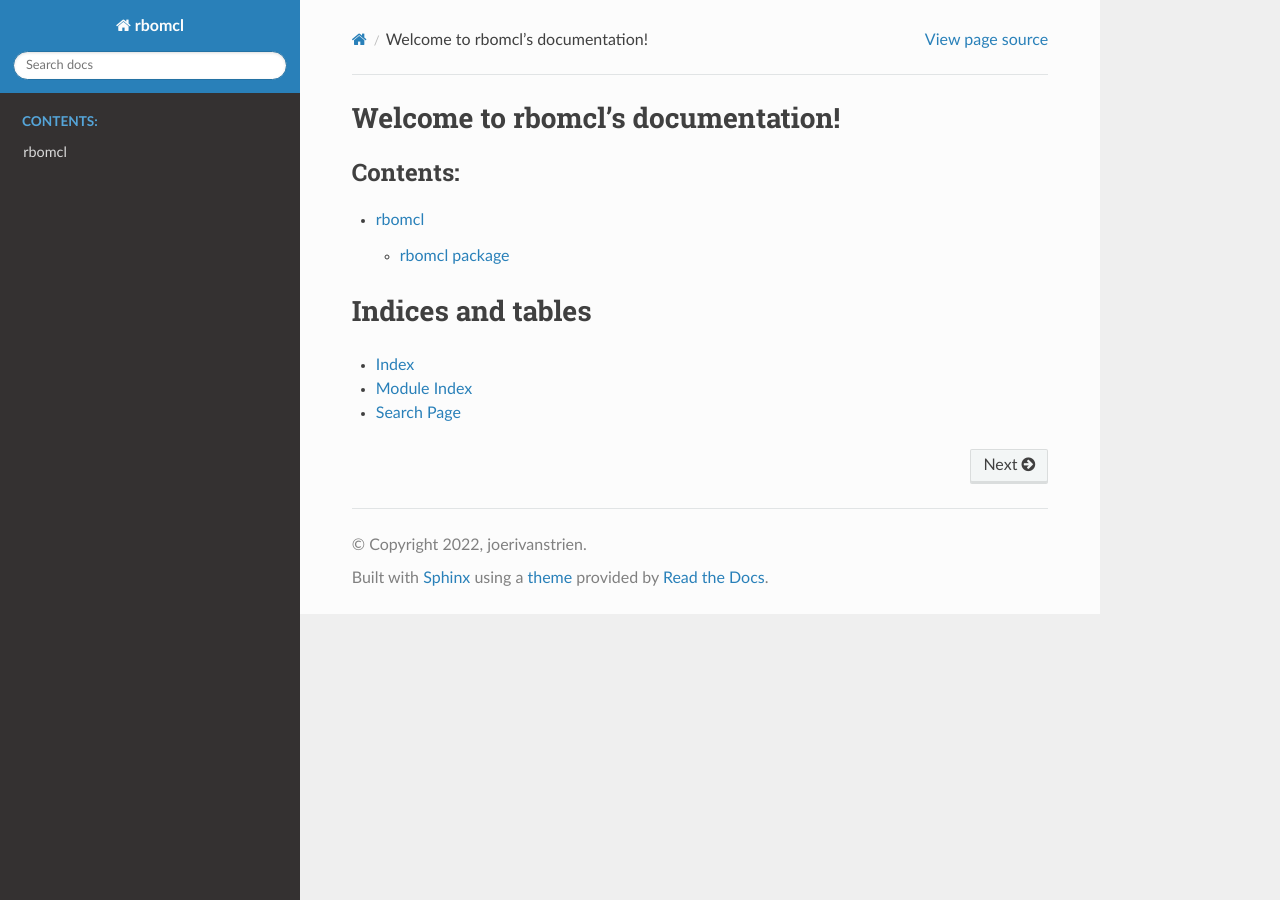
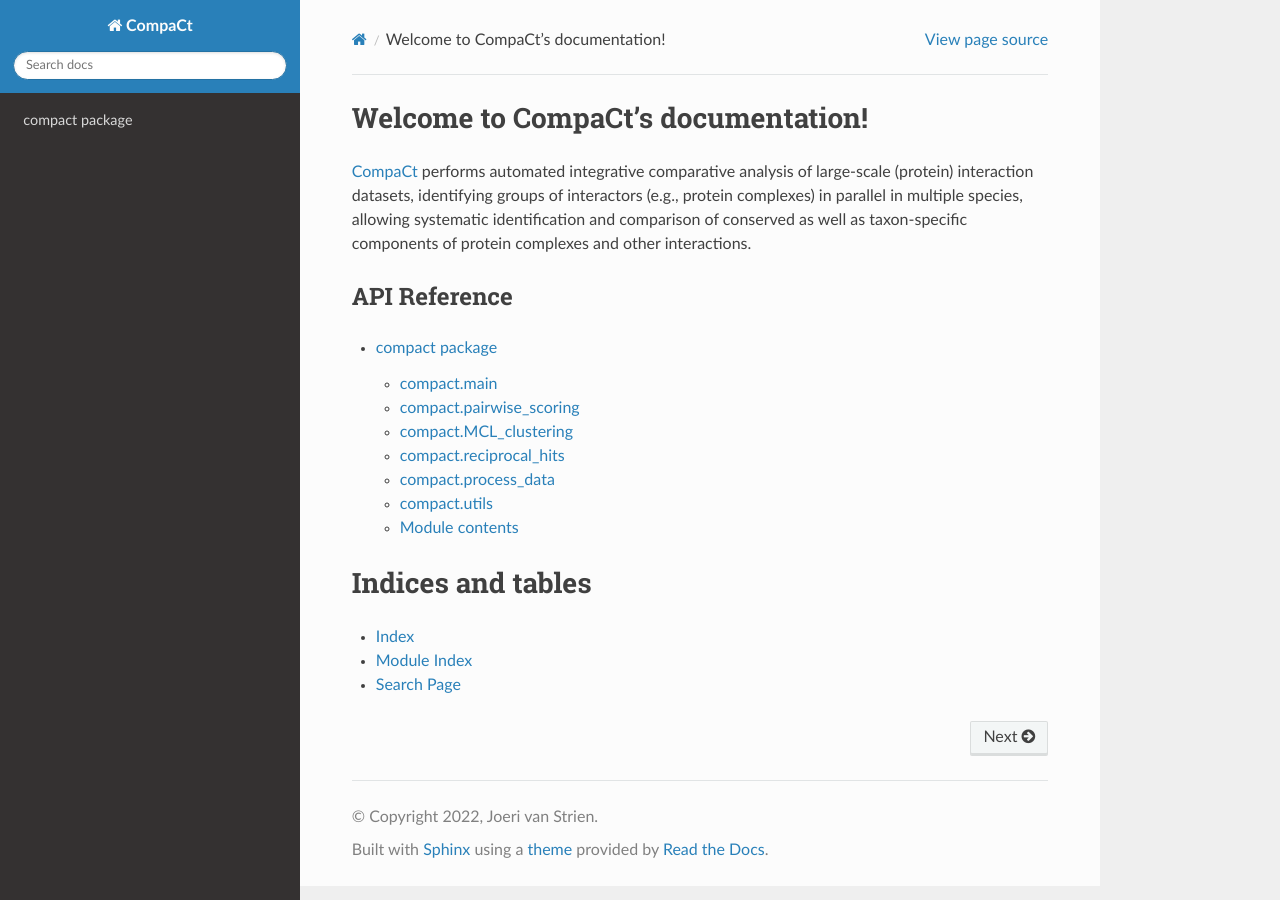
Before and after one commit to cmbi/compact-bio, a Sphinx documentation site: the page built from docs/index.rst, in a window 1280 px wide. Built offline with Sphinx 7.4.7 and the Read the Docs theme 2.0.0, drawn with Linux system fonts in a browser that asks for light colours.

Commit message:
working on docs

```diff
--- /dev/null
+++ b/docs/compact.rst
@@ -0,0 +1,62 @@
+compact package
+===============
+
+compact.main
+------------------
+
+.. automodule:: compact.main
+   :members: main, between_scoring, score_comparison,
+            mcl_clustering, process_mcl_result, save_results
+   :undoc-members:
+   :show-inheritance:
+
+compact.pairwise\_scoring
+-------------------------------
+
+.. automodule:: compact.pairwise_scoring
+   :members: pairwise_rbo_scoring,determine_top_weightedness,
+      det_search_depth
+   :undoc-members:
+   :show-inheritance:
+
+compact.MCL\_clustering
+-----------------------------
+
+.. automodule:: compact.MCL_clustering
+   :members: run_MCL, create_combined_network, separate_subclusters,
+      process_annot_MCL_res,
+   :undoc-members:
+   :show-inheritance:
+
+compact.reciprocal\_hits
+------------------------------
+
+.. automodule:: compact.reciprocal_hits
+   :members: get_reciprocal_top_hits
+   :undoc-members:
+   :show-inheritance:
+
+compact.process\_data
+------------------------------
+
+.. automodule:: compact.process_data
+   :members:
+   :undoc-members:
+   :show-inheritance:
+
+compact.utils
+------------------------------
+
+.. automodule:: compact.utils
+   :members:
+   :undoc-members:
+   :show-inheritance:
+
+
+Module contents
+---------------
+
+.. automodule:: compact
+   :members:
+   :undoc-members:
+   :show-inheritance:
--- a/docs/conf.py
+++ b/docs/conf.py
@@ -12,14 +12,14 @@
 #
 import os
 import sys
-sys.path.insert(0, os.path.abspath('../src/rbomcl'))
+sys.path.insert(0, os.path.abspath('../src/compact'))
 
 
 # -- Project information -----------------------------------------------------
 
-project = 'rbomcl'
-copyright = '2022, joerivanstrien'
-author = 'joerivanstrien'
+project = 'CompaCt'
+copyright = '2022, Joeri van Strien'
+author = 'Joeri van Strien'
 
 
 # -- General configuration ---------------------------------------------------
@@ -51,3 +51,7 @@ html_theme = 'sphinx_rtd_theme'
 # relative to this directory. They are copied after the builtin static files,
 # so a file named "default.css" will overwrite the builtin "default.css".
 html_static_path = ['_static']
+
+
+# documentation order follows the source code
+autodoc_member_order = 'bysource'
--- a/docs/index.rst
+++ b/docs/index.rst
@@ -1,18 +1,25 @@
-.. rbomcl documentation master file, created by
+.. compact documentation master file, created by
    sphinx-quickstart on Fri Mar  4 10:32:48 2022.
    You can adapt this file completely to your liking, but it should at least
    contain the root `toctree` directive.
 
-Welcome to rbomcl's documentation!
-==================================
+Welcome to CompaCt's documentation!
+===================================
+
+`CompaCt`_ performs automated integrative comparative analysis of large-scale
+(protein) interaction datasets, identifying groups of interactors (e.g., protein complexes)
+in parallel in multiple species, allowing systematic identification and comparison of
+conserved as well as taxon-specific components of protein complexes and other interactions.
+
+.. _`CompaCt`: https://github.com/joerivstrien/compact
 
 
+API Reference
+-------------
 .. toctree::
    :maxdepth: 2
-   :caption: Contents:
 
-   modules
-
+   compact
 
 
 Indices and tables
--- a/docs/modules.rst
+++ /dev/null
@@ -1,7 +0,0 @@
-rbomcl
-======
-
-.. toctree::
-   :maxdepth: 4
-
-   rbomcl
--- a/docs/rbomcl.rst
+++ /dev/null
@@ -1,44 +0,0 @@
-rbomcl package
-==============
-
-rbomcl.main
-------------------
-
-.. automodule:: rbomcl.main
-   :members: between_scoring, main, mcl_clustering,
-      score,comparison, process_mcl_result
-   :undoc-members:
-   :show-inheritance:
-
-rbomcl.pairwise\_scoring
--------------------------------
-
-.. automodule:: rbomcl.pairwise_scoring
-   :members: pairwise_rbo_scoring
-   :undoc-members:
-   :show-inheritance:
-
-rbomcl.MCL\_clustering
------------------------------
-
-.. automodule:: rbomcl.MCL_clustering
-   :members: run_MCL, create_combined_network,
-      process_annot_MCL_res, process_MCL_result,
-   :undoc-members:
-   :show-inheritance:
-
-rbomcl.reciprocal\_hits
-------------------------------
-
-.. automodule:: rbomcl.reciprocal_hits
-   :members: get_reciprocal_top_hits
-   :undoc-members:
-   :show-inheritance:
-
-Module contents
----------------
-
-.. automodule:: rbomcl
-   :members:
-   :undoc-members:
-   :show-inheritance:
```
